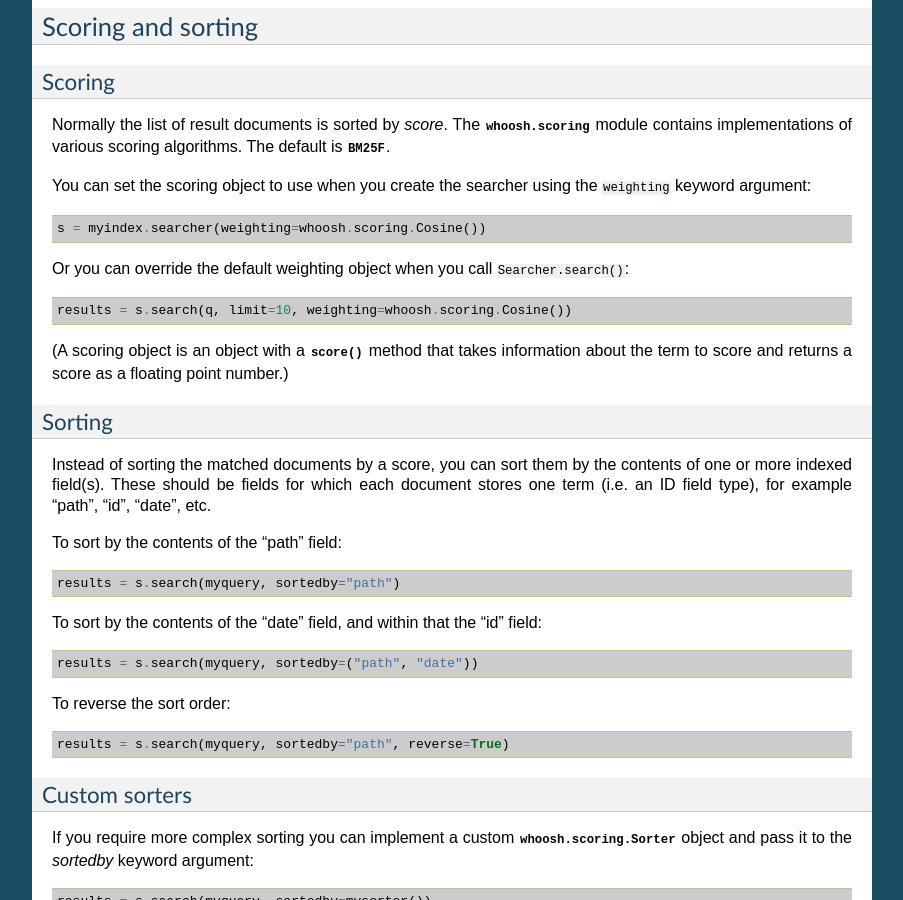
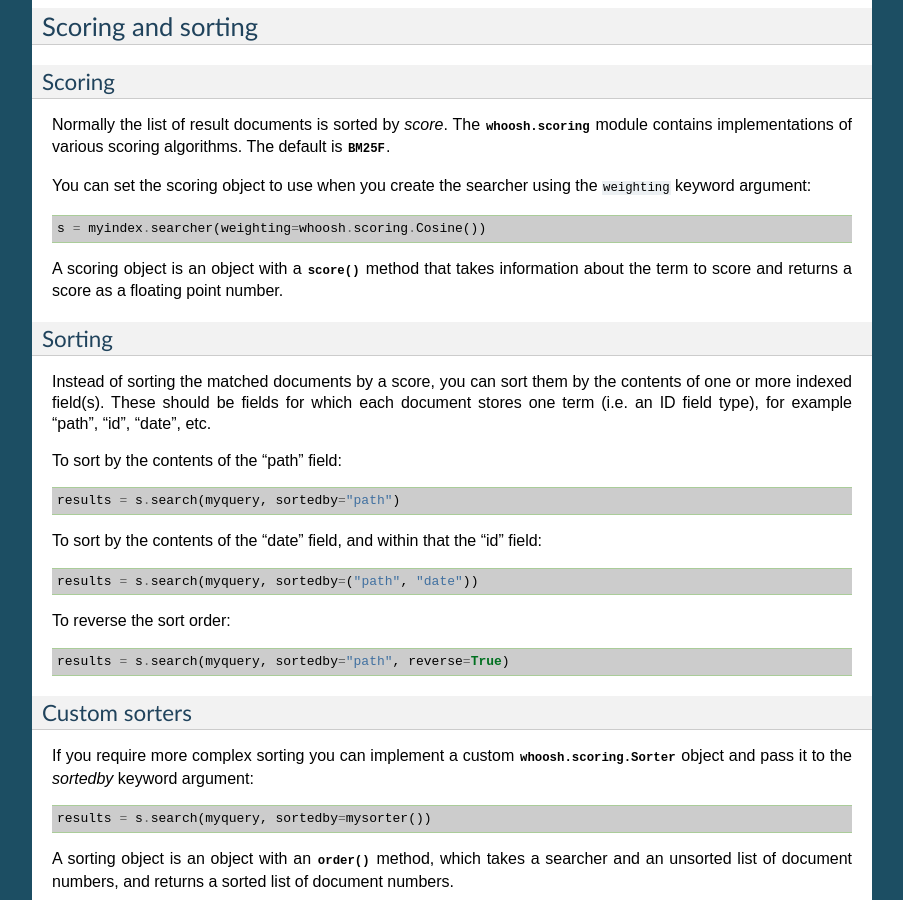
Before and after one commit to mchaput/whoosh, a Sphinx documentation site: the page built from docs/source/searching.rst, in a window 1280 px wide and 900 px high, scrolled down 1057 px. Shown: the whole window, without its empty margins (198-1101 px from the left). Built offline with Sphinx 7.4.7, drawn with Linux system fonts in a browser that asks for light colours.

```diff
--- a/docs/source/searching.rst
+++ b/docs/source/searching.rst
@@ -57,17 +57,17 @@ Scoring and sorting
 Scoring
 -------
 
-Normally the list of result documents is sorted by *score*. The :mod:`whoosh.scoring` module contains implementations of various scoring algorithms. The default is :class:`~whoosh.scoring.BM25F`.
+Normally the list of result documents is sorted by *score*. The :mod:`whoosh.scoring` module
+contains implementations of various scoring algorithms. The default is
+:class:`~whoosh.scoring.BM25F`.
 
-You can set the scoring object to use when you create the searcher using the ``weighting`` keyword argument::
+You can set the scoring object to use when you create the searcher using the ``weighting``
+keyword argument::
 
     s = myindex.searcher(weighting=whoosh.scoring.Cosine())
 
-Or you can override the default weighting object when you call ``Searcher.search()``::
-
-    results = s.search(q, limit=10, weighting=whoosh.scoring.Cosine())
-
-(A scoring object is an object with a :meth:`~whoosh.scoring.Weighting.score` method that takes information about the term to score and returns a score as a floating point number.)
+A scoring object is an object with a :meth:`~whoosh.scoring.Weighting.score` method that
+takes information about the term to score and returns a score as a floating point number.
 
 Sorting
 -------
```
